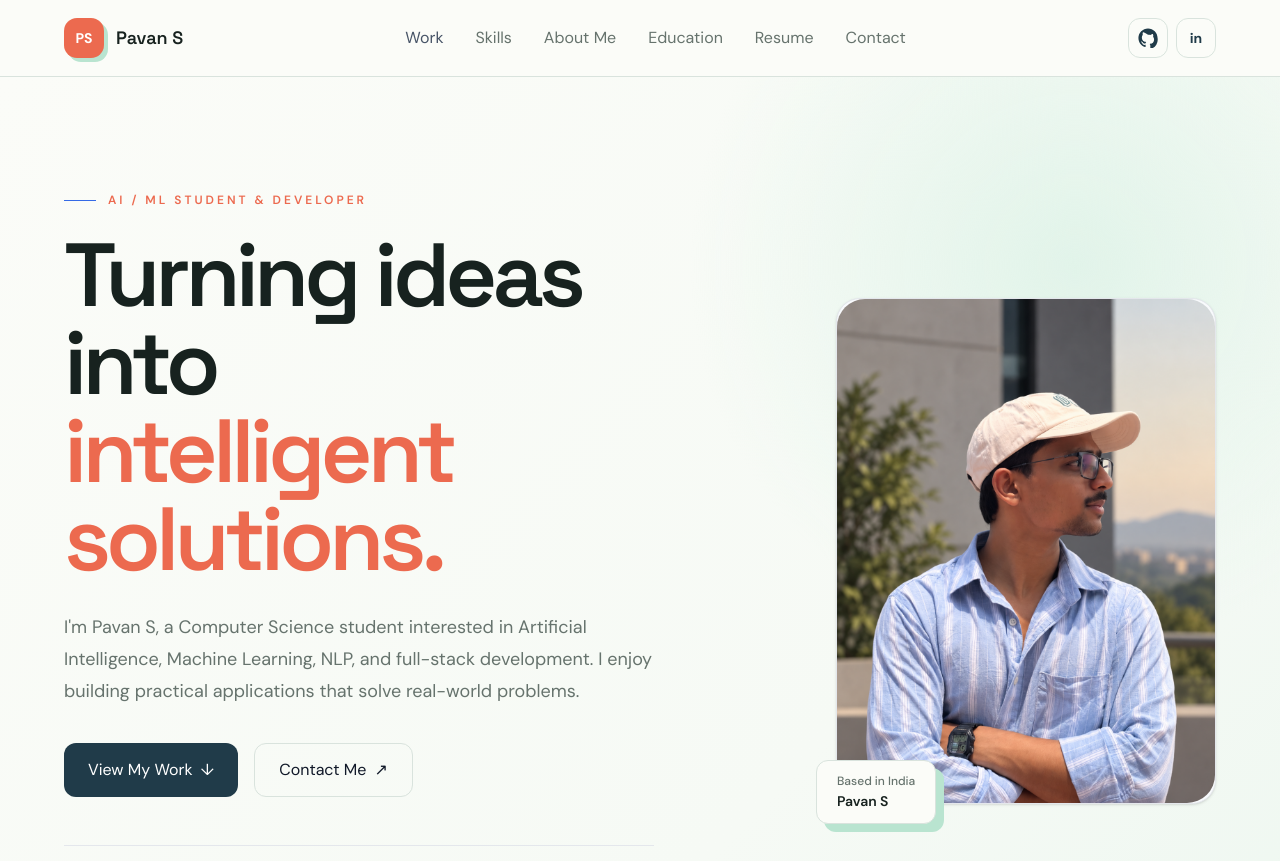
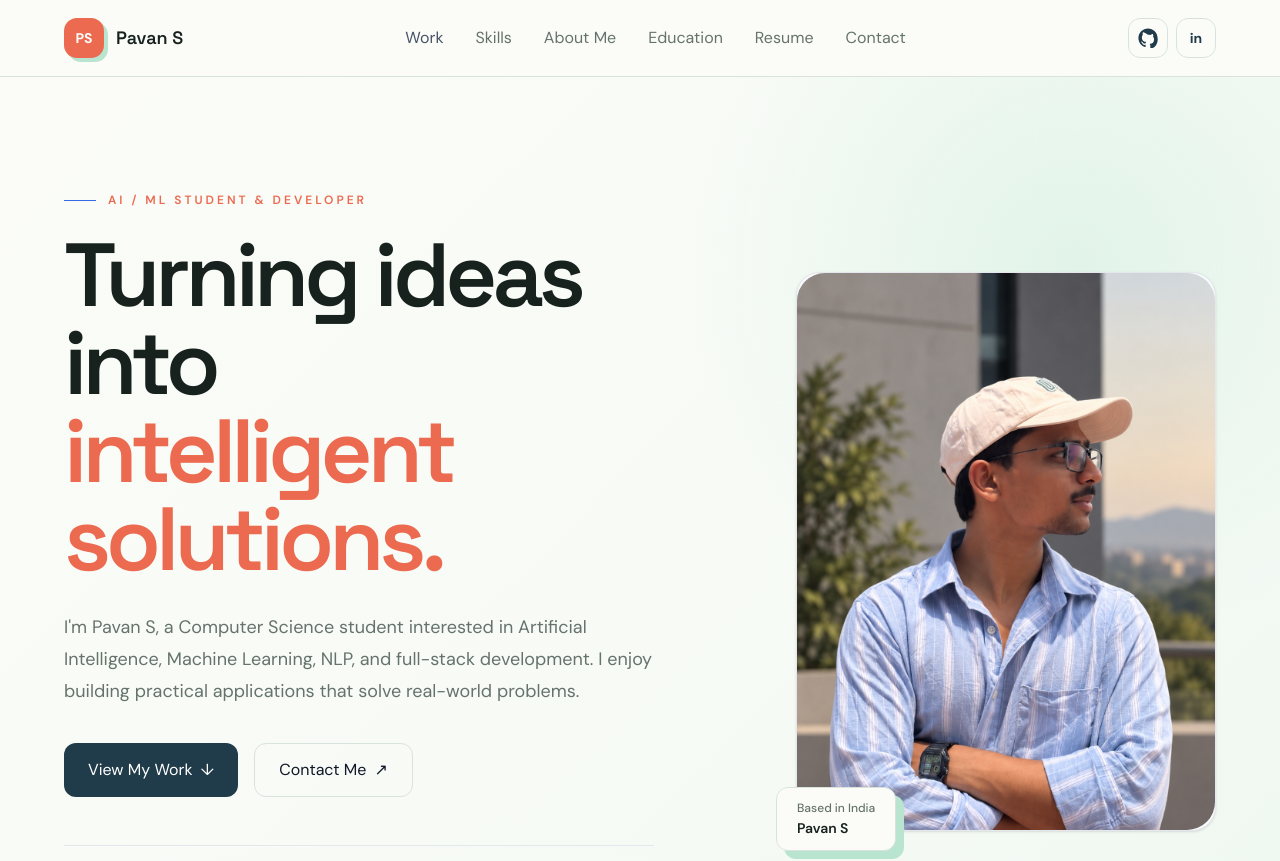
Before and after one commit to PAVAN-M1005/Pavan_Portfolio, a React (Vite) app: page / in a window 1280 px wide. Shown: the top 861 px of the page. Built offline with nearby package versions, Linux system fonts and the light colour scheme.

Commit message:
Enhance animated hero portrait

```diff
--- a/src/components/Hero.jsx
+++ b/src/components/Hero.jsx
@@ -124,7 +124,7 @@ function Hero() {
         {/* RIGHT — PHOTO */}
         <div className="order-2 flex justify-center lg:order-2 lg:justify-end">
 
-          <div className="group relative w-full max-w-[330px] sm:max-w-[380px]">
+          <div className="hero-photo group relative w-full max-w-[360px] sm:max-w-[420px]">
 
             {/* Hover Glow */}
             <div
@@ -144,6 +144,7 @@ function Hero() {
             {/* Photo Container */}
             <div
               className="
+                hero-photo-frame
                 relative
                 overflow-hidden
                 rounded-[24px]
--- a/src/index.css
+++ b/src/index.css
@@ -155,6 +155,37 @@ nav > div > div:last-child a:hover {
   border-radius: 28px !important;
 }
 
+.hero-photo {
+  animation: hero-photo-in 700ms cubic-bezier(0.22, 0.8, 0.3, 1) both;
+}
+
+.hero-photo-frame {
+  animation: hero-photo-float 6s ease-in-out 800ms infinite;
+}
+
+@keyframes hero-photo-in {
+  from {
+    opacity: 0;
+    transform: translateY(24px) rotate(2deg) scale(0.96);
+  }
+
+  to {
+    opacity: 1;
+    transform: translateY(0) rotate(0) scale(1);
+  }
+}
+
+@keyframes hero-photo-float {
+  0%,
+  100% {
+    transform: translateY(0);
+  }
+
+  50% {
+    transform: translateY(-8px);
+  }
+}
+
 #home > div > div:last-child > div > div:last-child {
   border-color: var(--line) !important;
   background: var(--paper) !important;
@@ -285,6 +316,8 @@ nav > div > div:last-child a:hover {
 }
 
 @media (prefers-reduced-motion: reduce) {
+  .hero-photo,
+  .hero-photo-frame,
   .project-slide-next,
   .project-slide-previous {
     animation: none;
```
